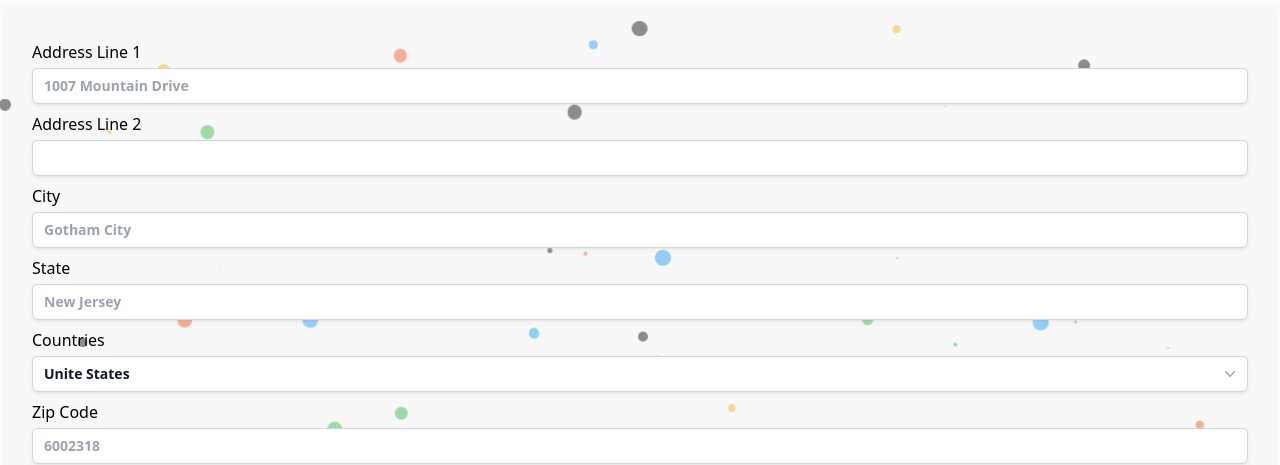
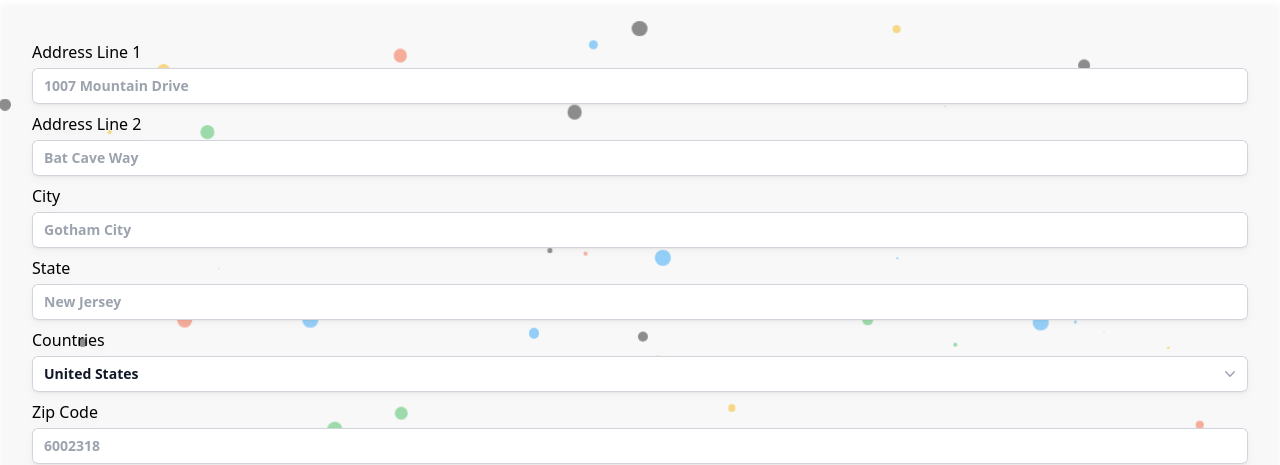
Before and after one commit to HackItHub/jawbs, a React app in the folder flash-resume-client/: page / in a window 1280 px wide. Shown: the top 465 px of the page. Built offline with nearby package versions, Linux system fonts and the light colour scheme.

Commit message:
Adjusted loading to be centered with flex, and adjusted code for drop down

```diff
--- a/flash-resume-client/src/client/components/layout/Loading.tsx
+++ b/flash-resume-client/src/client/components/layout/Loading.tsx
@@ -2,10 +2,7 @@
 
 const Loading: React.FC = () => {
   return (
-    <div
-      role='status'
-      className='absolute top-[50%] left-[50%] translate-x-[-50%] translate-y-[-50%]'
-    >
+    <div role='status' className='flex justify-center items-center py-4'>
       <svg
         aria-hidden='true'
         className='w-8 h-8 mr-2 text-gray-200 animate-spin dark:text-gray-600 fill-blue-600'
--- a/flash-resume-client/src/client/components/resume-fields/Address.tsx
+++ b/flash-resume-client/src/client/components/resume-fields/Address.tsx
@@ -54,7 +54,7 @@
       />
       <FormFieldText
         id='address_line_2'
-        placeholder=''
+        placeholder='Bat Cave Way'
         label='Address Line 2'
         onChange={handleChange}
         required={false}
@@ -87,7 +87,7 @@
         >
           Countries
           <DropDownMenu
-            placeholder='Unite States'
+            placeholder='United States'
             data={countryList}
             listName='Country'
             handleInput={handleChange}
```
